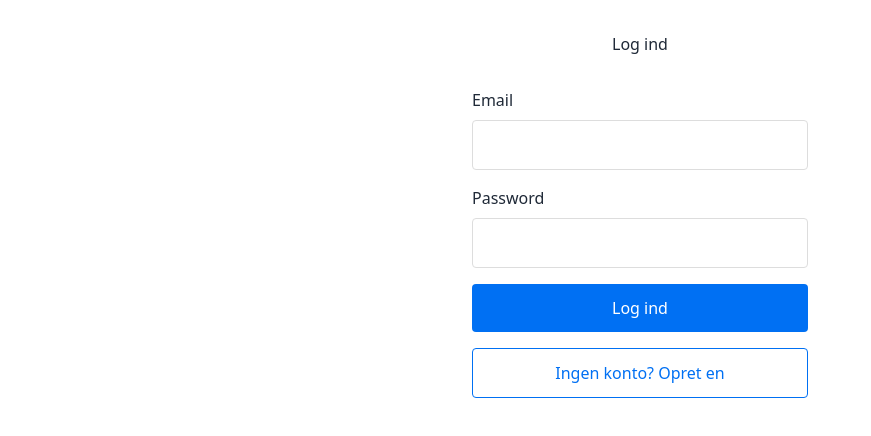
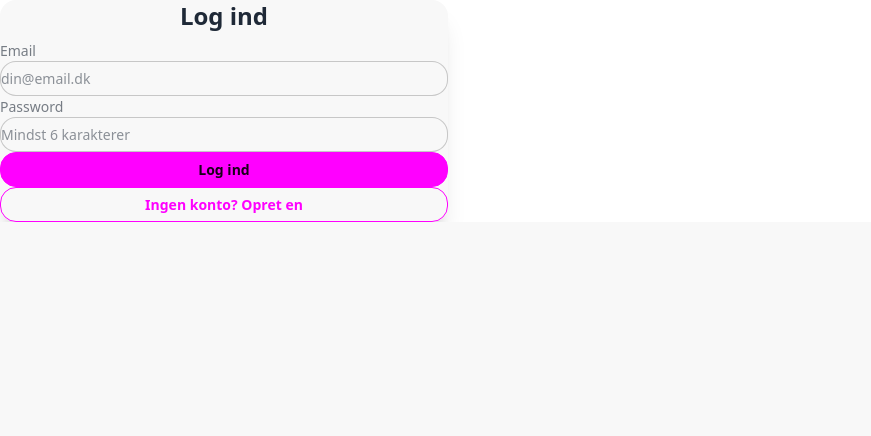
Before and after one commit to HrEsben/klassechatten, a Next.js app in the folder apps/web/: page /login in a window 1280 px wide. Shown: the top 436 px of the page, without its empty margins (0-871 px from the left). Built offline with nearby package versions, Linux system fonts and the light colour scheme; no server answers.

Commit message:
feat: Refactor UI components to use Tailwind CSS for consistent styling and improved user experience

```diff
--- a/apps/web/src/app/globals.css
+++ b/apps/web/src/app/globals.css
@@ -1,5 +1,39 @@
 @import "tailwindcss";
 @plugin "daisyui";
+@plugin "daisyui/theme" {
+  name: "funkyfred";
+  default: true;
+  prefersdark: false;
+  color-scheme: "light";
+  --color-base-100: oklch(98% 0 0);
+  --color-base-200: oklch(95% 0 0);
+  --color-base-300: oklch(91% 0 0);
+  --color-base-content: oklch(0% 0 0);
+  --color-primary: oklch(71.9% 0.357 330.759);
+  --color-primary-content: oklch(14.38% 0.071 330.759);
+  --color-secondary: oklch(73.37% 0.224 48.25);
+  --color-secondary-content: oklch(14.674% 0.044 48.25);
+  --color-accent: oklch(92.78% 0.264 122.962);
+  --color-accent-content: oklch(18.556% 0.052 122.962);
+  --color-neutral: oklch(42% 0.199 265.638);
+  --color-neutral-content: oklch(84.262% 0.025 278.68);
+  --color-info: oklch(60.72% 0.227 252.05);
+  --color-info-content: oklch(12.144% 0.045 252.05);
+  --color-success: oklch(85.72% 0.266 158.53);
+  --color-success-content: oklch(17.144% 0.053 158.53);
+  --color-warning: oklch(91.01% 0.212 100.5);
+  --color-warning-content: oklch(18.202% 0.042 100.5);
+  --color-error: oklch(64.84% 0.293 29.349);
+  --color-error-content: oklch(12.968% 0.058 29.349);
+  --radius-selector: 1rem;
+  --radius-field: 1rem;
+  --radius-box: 1rem;
+  --size-selector: 0.21875rem;
+  --size-field: 0.21875rem;
+  --border: 0.5px;
+  --depth: 0;
+  --noise: 0;
+}
 
 * {
   box-sizing: border-box;
--- a/apps/web/src/app/page.tsx
+++ b/apps/web/src/app/page.tsx
@@ -15,39 +15,29 @@ function HomePage() {
   };
 
   return (
-    <div style={{ display: 'flex', flexDirection: 'column', height: '100vh' }}>
+    <div className="min-h-screen flex flex-col bg-base-200">
       {/* Header */}
-      <div style={{
-        display: 'flex',
-        justifyContent: 'space-between',
-        alignItems: 'center',
-        padding: '1rem 2rem',
-        borderBottom: '1px solid #eee',
-        background: 'white',
-      }}>
-        <h1 style={{ margin: 0 }}>KlasseChatten</h1>
-        <div style={{ display: 'flex', alignItems: 'center', gap: '1rem' }}>
-          <span style={{ color: '#666' }}>
+      <div className="navbar bg-base-100 shadow-lg">
+        <div className="navbar-start">
+          <h1 className="text-xl font-bold text-primary">KlasseChatten</h1>
+        </div>
+        <div className="navbar-end">
+          <div className="flex items-center gap-4">
+            <div className="text-base-content/70">
               {user?.user_metadata?.display_name || user?.email}
-          </span>
+            </div>
             <button
               onClick={handleSignOut}
-            style={{
-              padding: '0.5rem 1rem',
-              background: '#dc3545',
-              color: 'white',
-              border: 'none',
-              borderRadius: '4px',
-              cursor: 'pointer',
-            }}
+              className="btn btn-error btn-sm"
             >
               Log ud
             </button>
           </div>
         </div>
+      </div>
 
       {/* Main content */}
-      <div style={{ flex: 1, overflow: 'auto' }}>
+      <div className="flex-1 overflow-auto">
         <ClassRoomBrowser />
       </div>
     </div>
--- a/apps/web/src/components/LoginForm.tsx
+++ b/apps/web/src/components/LoginForm.tsx
@@ -42,16 +42,18 @@ export default function LoginForm() {
   };
 
   return (
-    <div style={{ maxWidth: '400px', margin: '0 auto', padding: '2rem' }}>
-      <h1 style={{ marginBottom: '2rem', textAlign: 'center' }}>
+    <div className="max-w-md mx-auto p-8">
+      <div className="card bg-base-100 shadow-xl">
+        <div className="card-body">
+          <h1 className="card-title text-2xl justify-center mb-6">
             {isSignUp ? 'Opret konto' : 'Log ind'}
           </h1>
 
-      <form onSubmit={handleSubmit} style={{ display: 'flex', flexDirection: 'column', gap: '1rem' }}>
+          <form onSubmit={handleSubmit} className="space-y-4">
             {isSignUp && (
-          <div>
-            <label htmlFor="displayName" style={{ display: 'block', marginBottom: '0.5rem' }}>
-              Navn
+              <div className="form-control">
+                <label htmlFor="displayName" className="label">
+                  <span className="label-text">Navn</span>
                 </label>
                 <input
                   id="displayName"
@@ -59,20 +61,15 @@ export default function LoginForm() {
                   value={displayName}
                   onChange={(e) => setDisplayName(e.target.value)}
                   required={isSignUp}
-              style={{
-                width: '100%',
-                padding: '0.75rem',
-                border: '1px solid #ddd',
-                borderRadius: '4px',
-                fontSize: '1rem',
-              }}
+                  className="input input-bordered w-full"
+                  placeholder="Dit fulde navn"
                 />
               </div>
             )}
 
-        <div>
-          <label htmlFor="email" style={{ display: 'block', marginBottom: '0.5rem' }}>
-            Email
+            <div className="form-control">
+              <label htmlFor="email" className="label">
+                <span className="label-text">Email</span>
               </label>
               <input
                 id="email"
@@ -80,19 +77,14 @@ export default function LoginForm() {
                 value={email}
                 onChange={(e) => setEmail(e.target.value)}
                 required
-            style={{
-              width: '100%',
-              padding: '0.75rem',
-              border: '1px solid #ddd',
-              borderRadius: '4px',
-              fontSize: '1rem',
-            }}
+                className="input input-bordered w-full"
+                placeholder="din@email.dk"
               />
             </div>
 
-        <div>
-          <label htmlFor="password" style={{ display: 'block', marginBottom: '0.5rem' }}>
-            Password
+            <div className="form-control">
+              <label htmlFor="password" className="label">
+                <span className="label-text">Password</span>
               </label>
               <input
                 id="password"
@@ -101,65 +93,45 @@ export default function LoginForm() {
                 onChange={(e) => setPassword(e.target.value)}
                 required
                 minLength={6}
-            style={{
-              width: '100%',
-              padding: '0.75rem',
-              border: '1px solid #ddd',
-              borderRadius: '4px',
-              fontSize: '1rem',
-            }}
+                className="input input-bordered w-full"
+                placeholder="Mindst 6 karakterer"
               />
             </div>
 
             {error && (
-          <div
-            style={{
-              padding: '0.75rem',
-              background: '#fee',
-              border: '1px solid #fcc',
-              borderRadius: '4px',
-              color: '#c00',
-            }}
-          >
-            {error}
+              <div className="alert alert-error">
+                <svg className="w-6 h-6 stroke-current shrink-0" fill="none" viewBox="0 0 24 24">
+                  <path strokeLinecap="round" strokeLinejoin="round" strokeWidth="2" d="M10 14l2-2m0 0l2-2m-2 2l-2-2m2 2l2 2m7-2a9 9 0 11-18 0 9 9 0 0118 0z"></path>
+                </svg>
+                <span>{error}</span>
               </div>
             )}
 
+            <div className="form-control mt-6">
               <button
                 type="submit"
                 disabled={loading}
-          style={{
-            padding: '0.75rem',
-            background: loading ? '#ccc' : '#0070f3',
-            color: 'white',
-            border: 'none',
-            borderRadius: '4px',
-            fontSize: '1rem',
-            cursor: loading ? 'not-allowed' : 'pointer',
-          }}
+                className={`btn btn-primary w-full ${loading ? 'loading' : ''}`}
               >
-          {loading ? 'Vent...' : isSignUp ? 'Opret konto' : 'Log ind'}
+                {loading ? '' : isSignUp ? 'Opret konto' : 'Log ind'}
               </button>
+            </div>
 
+            <div className="form-control">
               <button
                 type="button"
                 onClick={() => {
                   setIsSignUp(!isSignUp);
                   setError('');
                 }}
-          style={{
-            padding: '0.75rem',
-            background: 'transparent',
-            color: '#0070f3',
-            border: '1px solid #0070f3',
-            borderRadius: '4px',
-            fontSize: '1rem',
-            cursor: 'pointer',
-          }}
+                className="btn btn-outline btn-primary w-full"
               >
                 {isSignUp ? 'Har du allerede en konto? Log ind' : 'Ingen konto? Opret en'}
               </button>
+            </div>
           </form>
+        </div>
+      </div>
     </div>
   );
 }
--- a/apps/web/src/components/ProtectedRoute.tsx
+++ b/apps/web/src/components/ProtectedRoute.tsx
@@ -16,13 +16,11 @@ export default function ProtectedRoute({ children }: { children: React.ReactNode
 
   if (loading) {
     return (
-      <div style={{
-        display: 'flex',
-        justifyContent: 'center',
-        alignItems: 'center',
-        height: '100vh'
-      }}>
-        <div>Indlæser...</div>
+      <div className="min-h-screen flex justify-center items-center">
+        <div className="flex flex-col items-center gap-4">
+          <span className="loading loading-spinner loading-lg"></span>
+          <div className="text-base-content">Indlæser...</div>
+        </div>
       </div>
     );
   }
```
Also changed, not shown: apps/web/src/components/ClassRoomBrowser.tsx (+46 -46 lines). Lines whose indentation alone changed are shown as unchanged.
